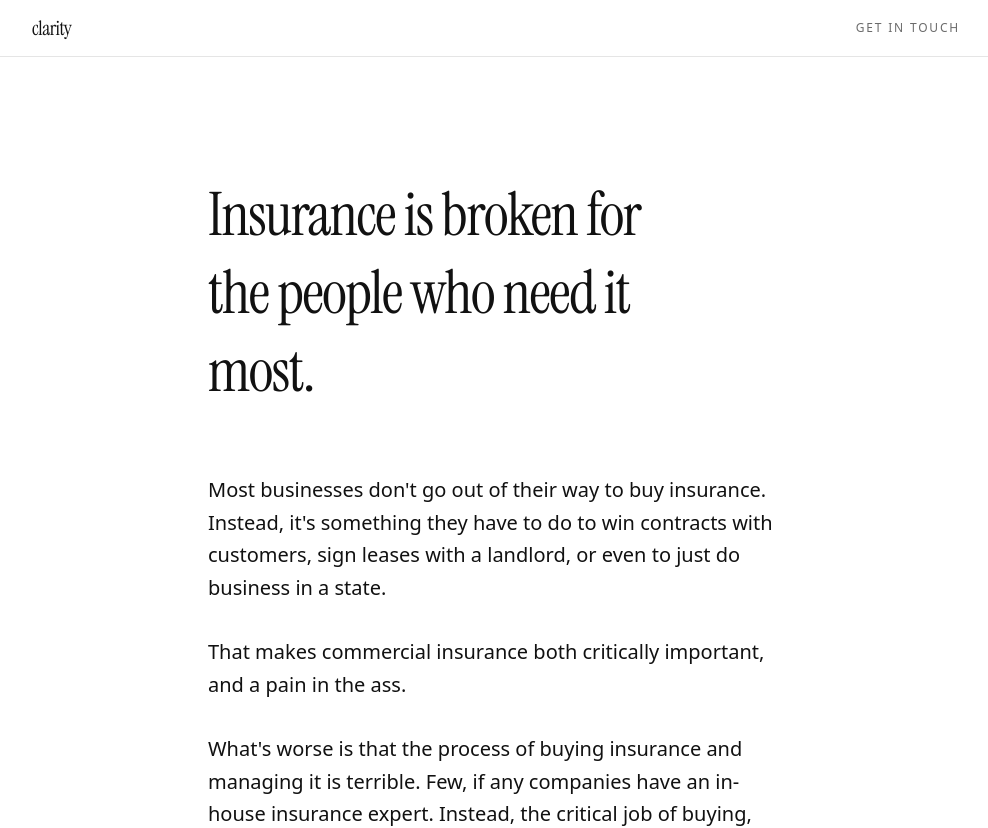
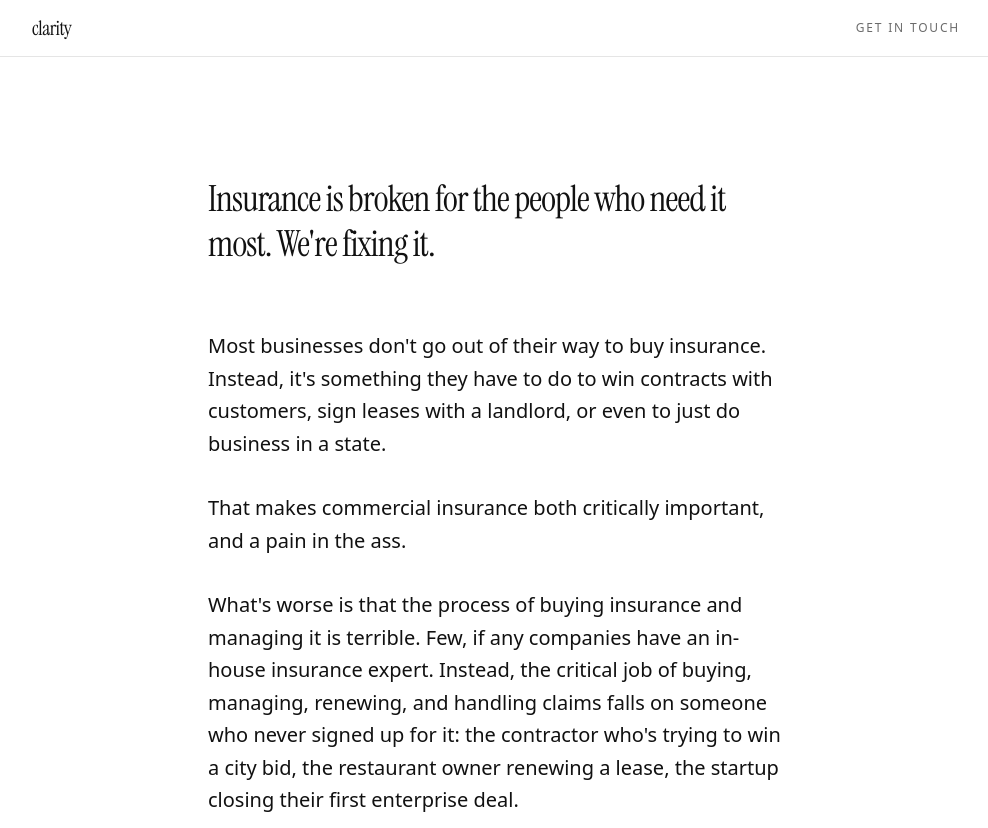
Before and after one commit to AdyanTanver/claire-demo, a Next.js app: page / in a window 1280 px wide. Shown: the top 828 px of the page, without its empty margins (144-1132 px from the left). Built offline with nearby package versions, Linux system fonts and the light colour scheme.

Commit message:
Fix H1 sizing and restore full headline

```diff
--- a/src/app/page.tsx
+++ b/src/app/page.tsx
@@ -26,8 +26,8 @@ export default function Home() {
 
       <main className="max-w-2xl mx-auto px-6 md:px-12 pt-36 md:pt-44 pb-32 md:pb-44">
         <FadeIn>
-          <h1 className="serif text-5xl md:text-6xl font-medium leading-[1.3] tracking-tight mb-16 max-w-md">
-            Insurance is broken for the people who need it most.
+          <h1 className="serif text-3xl md:text-4xl font-medium leading-[1.25] tracking-tight mb-16 max-w-xl">
+            Insurance is broken for the people who need it most. We&apos;re fixing it.
           </h1>
         </FadeIn>
         <article className="space-y-8 text-lg md:text-xl leading-relaxed">
```
